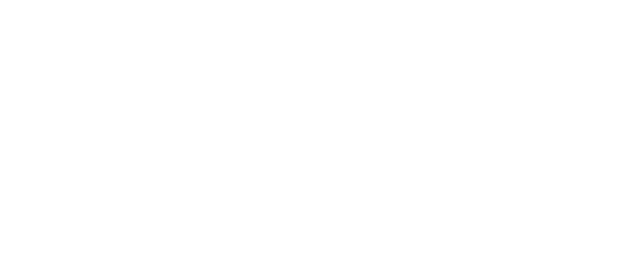
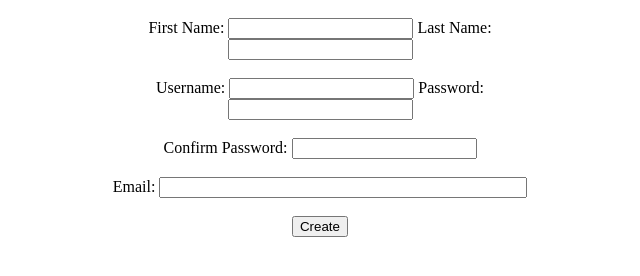
Before and after one commit to aidanbdh/grapevineanalytics, a website: page index.html in a window 1280 px wide. Shown: the whole page, without its empty margins (320-960 px from the left). Drawn offline with Linux system fonts and the light colour scheme.

Commit message:
Created interface for users adding profile info #1

```diff
--- a/index.html
+++ b/index.html
@@ -5,6 +5,27 @@
     <link rel="stylesheet" href="style.css">
   </head>
   <body>
+    <div class="container" id="container-create-profile">
+      <form>
+          <div>
+            <label>First Name: <input type="text" name="first-name" maxlength="16"></label>
+            <label>Last Name: <input type="text" name="last-name" maxlength="16"></label>
+          </div>
+          <div>
+            <label>Username: <input type="text" name="username" maxlength="16"></label>
+            <label>Password: <input type="password" name="password" maxlength="16"></label>
+          </div>
+          <div>
+            <label>Confirm Password: <input type="password" name="confirm-password" maxlength="16"></label>
+          </div>
+          <div>
+            <label>Email: <input type="email" name="email" id="email"></label>
+          </div>
+          <div>
+            <button class="center" type="button">Create</button>
+          </div>
+      </form>
+    </div>
     <script src="main.js"></script>
   </body>
 </html>
--- a/style.css
+++ b/style.css
@@ -0,0 +1,14 @@
+.container {
+
+}
+
+#container-create-profile div {
+  width: 480px;
+  margin: auto;
+  margin-top: 18px;
+  text-align: center;
+}
+
+#email {
+  width: 75%;
+}
```
